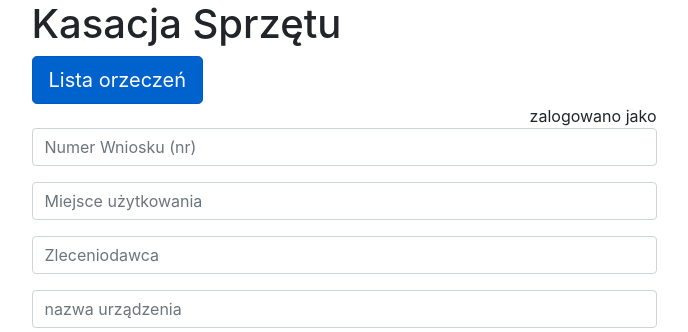
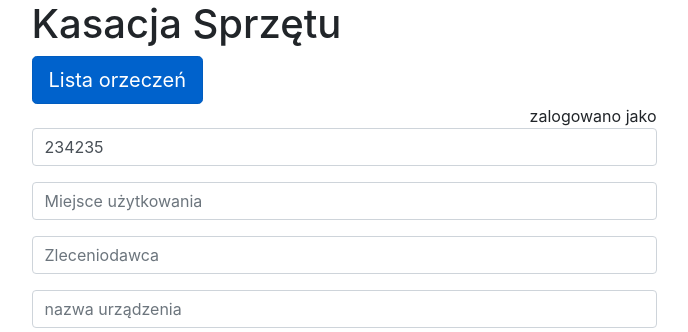
Before and after one commit to MateuszWawro/orzeczenieTechniczneApp, a Flask app: page /form in a window 1280 px wide. Shown: the top 332 px of the page, without its empty margins (296-984 px from the left). Run offline with Flask 2, Linux system fonts and the light colour scheme; data comes from the database, SQL or seed files in the repository; some libraries are stand-ins or nearby versions.

Commit message:
dodanie value w formie numer wni

```diff
--- a/app/templates/formularz.html
+++ b/app/templates/formularz.html
@@ -31,7 +31,7 @@
             </div>
         </div>
 
-        <div class = "form-group"> {{form.numer_wniosku(placeholder='Numer Wniosku (nr)',value='{{max_numer}}', class="form-control")}}</div>
+        <div class = "form-group"> {{form.numer_wniosku(placeholder='Numer Wniosku (nr)', class="form-control")}}</div>
         <div class = "form-group"> {{form.komorka(placeholder="Miejsce użytkowania", class="form-control")}}</div>
         <div class = "form-group"> {{form.kom_orz(placeholder="Zleceniodawca", class="form-control")}}</div>
         <div class = "form-group"> {{form.nazwa_urz(placeholder="nazwa urządzenia", class="form-control")}}</div>
--- a/app/views.py
+++ b/app/views.py
@@ -23,7 +23,13 @@ def home_page():
 @app.route('/form',  methods=['GET','POST'])
 def form_page():
     form = NewPredicate()
-    max_numer = db.session.query(func.max(Orzeczenie.id))
+    o = Orzeczenie.query.all()
+    z = list()
+    for i in o:
+        z.append(i.id)
+    z.sort()
+    max_nr_orz = [int(x) for x in z[-1:]]
+    form.numer_wniosku.data = max_nr_orz[0]+1
     if form.validate_on_submit():
         try:
             q = Orzeczenie(id=form.numer_wniosku.data, kom_orz=form.kom_orz.data, komorka=form.komorka.data,
@@ -41,7 +47,7 @@ def form_page():
                          mimetype='application/vnd.ms-excel')
     else:
         flash(form.errors)
-    return render_template("formularz.html", title="", form=form, max_numer=max_numer)
+    return render_template("formularz.html", title="", form=form)
 
 
 #formularz logowania
```
